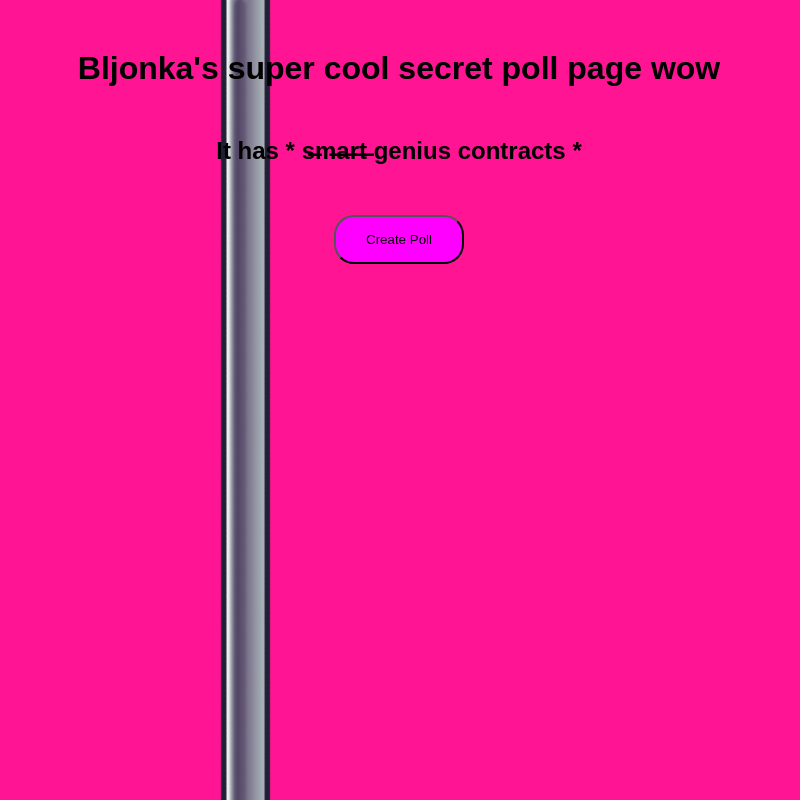
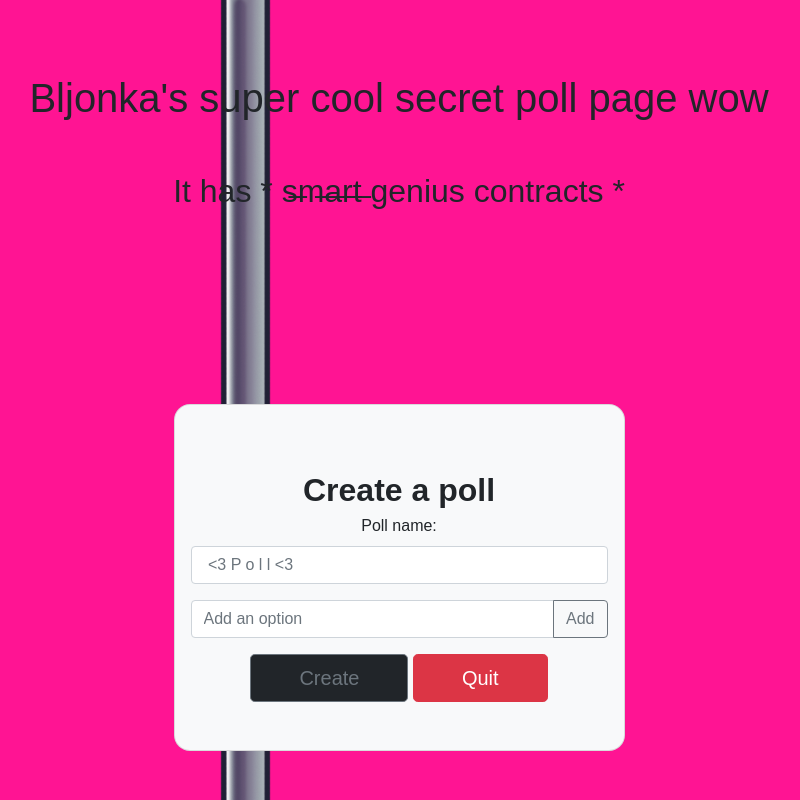
Before and after one commit to AminaNisic/Blockchain-project, a plain HTML site: page index.html in a window 1280 px wide. Both pictures are taken after a click on the button "Create Poll". Shown: the whole page, without its empty margins (241-1041 px from the left). Drawn offline with nearby package versions, Linux system fonts and the light colour scheme.

Commit message:
dear lord it's so ugly

```diff
--- a/index.html
+++ b/index.html
@@ -3,17 +3,69 @@
   <head>
     <meta charset="UTF-8">
     <title>Poll Page</title>
+    <link href="https://cdn.jsdelivr.net/npm/bootstrap@5.0.2/dist/css/bootstrap.min.css" rel="stylesheet"
+        integrity="sha384-EVSTQN3/azprG1Anm3QDgpJLIm9Nao0Yz1ztcQTwFspd3yD65VohhpuuCOmLASjC" crossorigin="anonymous">
     <link rel="stylesheet" type="text/css" href="style.css">
+     <script src="index.js"></script>
   </head>
+
   <body>
+  <div id='header' class="row d-flex justify-content-center align-items-center h-100">
+    <div class="mb-md-5 mt-md-4 pb-5">
     <h1>Bljonka's super cool secret poll page wow</h1>
     <h2> It has * s̶m̶a̶r̶t̶  genius contracts *<h2>
-    <button id="create-poll-button">Create Poll</button>
-    <div id="poll-form" style="display:none;">
-      <input type="text" id="poll-question" placeholder="Enter poll question here">
+
+    <button id="create-poll-button" onclick="showPoll()">Create Poll</button>
+  </div>
+</div>
+    <div id="poll_div" class="d-none">
+      <div class="container pt-5 h-100">
+          <div class="row d-flex justify-content-center align-items-center h-100">
+              <div class="col-12 col-md-8 col-lg-6 col-xl-5">
+                <div class="card bg-light text-dark" style="border-radius: 1rem;">
+                    <div class="card-body pt-3 text-center">
+                      <div class="mb-md-3 mt-md-4 pb-3">
+                        <h2 class="fw-bold mb-1">Create a poll</h2>
+
+                        <div class="mb-3">
+                          <label for="formGroupExampleInput" class="form-label">Poll name:</label>
+                          <input type="text" class="form-control" id="formGroupExampleInput" placeholder=" <3 P o l l <3">
+                        </div>
+
+                        <div class="input-group mb-3">
+                          <input type="text" class="form-control" placeholder="Add an option" aria-label="Option 1" aria-describedby="button-addon2">
+                          <button class="btn btn-outline-secondary" type="button" id="button-addon2">Add</button>
+                        </div>
+
+                        <button class="btn btn-dark btn-outline-secondary btn-lg px-5" type="submit">Create</button>
+                        <button class="btn btn-danger btn-lg px-5" type="submit" onclick="hidePoll()">Quit</button>
+
+                      </div>
+                    </div>
+                </div>
+              </div>
+          </div>
+        </div>
+    </div>
+
+    <script>
+      function showPoll() {
+
+        document.getElementById("create-poll-button").classList.add('d-none');
+        document.getElementById("poll_div").classList.remove('d-none');
+      }
+
+      function hidePoll() {
+
+        document.getElementById("create-poll-button").classList.remove('d-none');
+        document.getElementById("poll_div").classList.add('d-none');
+      }
+    </script>
+    <!--<form id="poll-form">
+      <input type="text" id="poll-question">
       <div id="options-container"></div>
       <button id="add-option-button">Add Option</button>
       <button id="done-button">Done</button>
-    </div>
-  </body>
+    </form>-->
+    </body>
 </html>
--- a/style.css
+++ b/style.css
@@ -15,7 +15,15 @@ h1, h2 {
   padding: 15px 30px;
   border-radius: 20px;
   background-color: #FF00FF;
+  color: white;
+  opacity: 0.6;
+  cursor:pointer;
 }
+
+#create-poll-button:hover{
+  opacity: 1;
+}
+
 
 #poll-form {
   margin: 50px auto;
```
